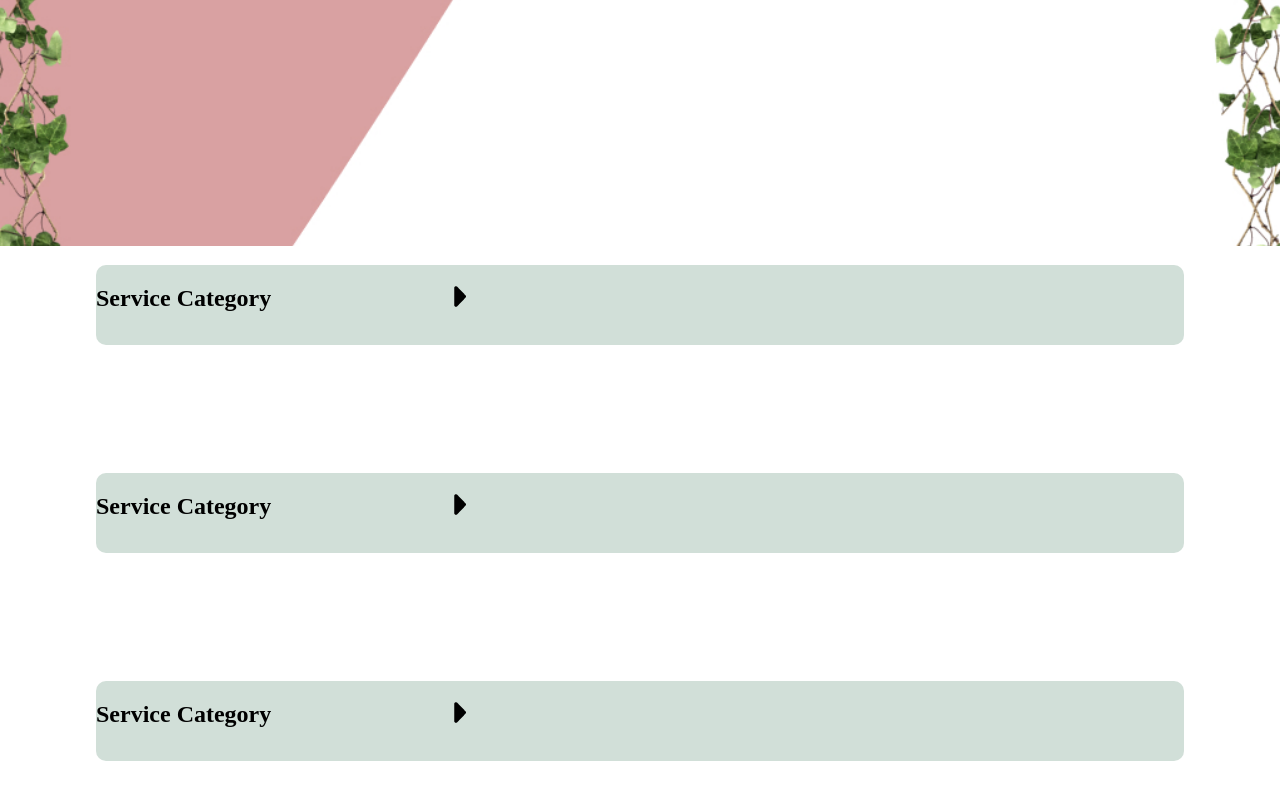
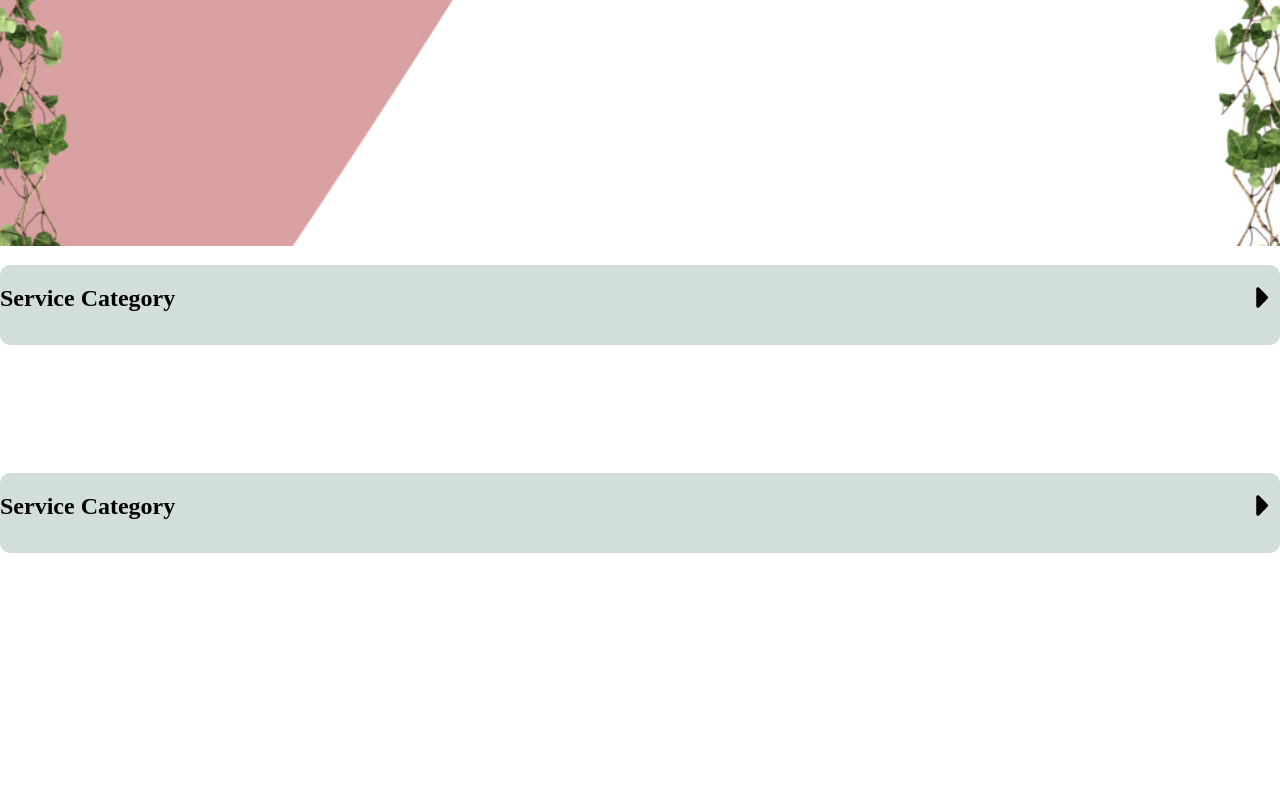
Before and after one commit to JeremiahSifuentes/hells-paradise-nails, a React (Create React App) app: page / in a window 1280 px wide. Shown: the part 554-1354 px from the top of the page. After the commit the page ends 1235 px from the top, so only its background shows below. Built offline with nearby package versions, Linux system fonts and the light colour scheme.

Commit message:
first working animation

```diff
--- a/src/App.css
+++ b/src/App.css
@@ -9,6 +9,14 @@
   height: 100vh;
   width: 100vw;
   position: absolute;
+}
+
+.main-content {
+  padding-top: 64%;
+  display: flex;
+  flex-direction: column;
+  align-items: center;
+
 }
 
 .service-container {
@@ -23,24 +31,36 @@
   transition: ease-in .6s;
   overflow: auto;
   position: relative;
-  width: 85vw;
   font-family: Oswald;
   margin-bottom: 10%;
 }
 
-.main-content {
-  padding-top: 64%;
+.service-container-expanded {
+  outline: none;
+  border: none;
+  border-radius: 10px;
+  cursor: pointer;
   display: flex;
   flex-direction: column;
-  align-items: center;
+  background-color: #D1DFD8;
+  height: 60vh;
+  transition: ease-in .6s;
+  overflow: auto;
+  position: relative;
+  font-family: Oswald;
+  margin-bottom: 10%;
+}
+
+.service-container-header {
+  display: flex;
+  justify-content: space-between;
+}
+
+.service-container-btn {
+  background: 0%;
+  border-color: transparent;
+}
+
+.service-container-content {
 
 }
-
-.flex-item1 {
-  display: flex;
-  align-items: center;
-}
-
-.flex-item1 a {
-  padding-left: 15%;
-}
--- a/src/App.js
+++ b/src/App.js
@@ -1,7 +1,9 @@
 import './App.css';
 import background from '../src/images/BackgroundImage.jpg';
 import backgroundTablet from '../src/images/Tablets.jpg';
-import ServiceCard from './components/ServicesContainer'
+import ServicesContainer from './components/ServicesContainer';
+
+
 
 
 function App() {
@@ -17,9 +19,8 @@ function App() {
         backgroundRepeat: 'no-repeat',
         }}>
           <div className='main-content'>
-          <ServiceCard/>
-          <ServiceCard/>
-          <ServiceCard/>
+            <ServicesContainer />
+            <ServicesContainer />
           </div>
       </div>
 
--- /dev/null
+++ b/src/components/Button.js
@@ -0,0 +1,16 @@
+import buttonImg from '../images/sort-down-solid 1.png'
+
+const Button = ({onClick}) => {
+
+
+
+    return (
+        <>
+            <button className='service-container-btn' onClick={onClick}>
+                <img src={buttonImg} alt='expand-services'/>
+            </button>
+        </>
+    )
+}
+
+export default Button
--- a/src/components/ServiceCard.js
+++ b/src/components/ServiceCard.js
@@ -0,0 +1,13 @@
+
+
+const ServiceCard = () => {
+    return (
+        <div>
+            <h3 className="card-title">Title of Service</h3>
+            <h4 className="card-time-price">(Time and Price)</h4>
+            <p className="card-description">Lorem, ipsum dolor sit amet consectetur adipisicing elit. Impedit id vitae quam porro deleniti tenetur cumque fuga corporis sit ad libero eos saepe repudiandae voluptatum facere ab maiores molestias accusantium doloribus nihil nostrum reprehenderit, molestiae harum. Corrupti ab quod impedit, odit esse minus consectetur ut, fuga, tenetur eveniet exercitationem. Nam vero iste corrupti beatae natus.</p>
+        </div>
+    )
+}
+
+export default ServiceCard
--- a/src/components/ServicesContainer.js
+++ b/src/components/ServicesContainer.js
@@ -1,25 +1,40 @@
-import buttonImg from '../images/sort-down-solid 1.png'
+import Button from '../components/Button';
+import ServiceCard from '../components/ServiceCard'
+import {useState} from 'react';
 
 import React from 'react'
 
 const ServicesContainer = () => {
+
+    const [isActive, setActive] = useState("false");
+
+    const onClick = () => {
+        console.log('Clicked first event handled!')
+        setActive(!isActive);
+    }
+
     return (
         <>
-            <div className='service-container'>
-                <div className="flex-item1">
+            <div onClick={onClick} className={isActive ? "service-container" : "service-container-expanded"}>
+                <div className="service-container-header">
                     <h2>Service Category</h2>
-                    <a>
-                        <img src={buttonImg} onClick="" />
-                    </a>
+                     <Button/>
                 </div>
-                <div className="flex-item2">
-                    <h3 className="card-title">Title of Service</h3>
-                    <h4 className="card-time-price">(Time and Price)</h4>
-                    <p className="card-description">Lorem, ipsum dolor sit amet consectetur adipisicing elit. Impedit id vitae quam porro deleniti tenetur cumque fuga corporis sit ad libero eos saepe repudiandae voluptatum facere ab maiores molestias accusantium doloribus nihil nostrum reprehenderit, molestiae harum. Corrupti ab quod impedit, odit esse minus consectetur ut, fuga, tenetur eveniet exercitationem. Nam vero iste corrupti beatae natus.</p>
+                <div className='service-container-content'>
+                    <ServiceCard />
                 </div>
             </div>
-        </>
+    </>
     )
 }
 
+
+
+
 export default ServicesContainer
+// This is f
+//  <div className="flex-item2">
+//      <h3 className="card-title">Title of Service</h3>
+//      <h4 className="card-time-price">(Time and Price)</h4>
+//      <p className="card-description">Lorem, ipsum dolor sit amet consectetur adipisicing elit. Impedit id vitae quam porro deleniti tenetur cumque fuga corporis sit ad libero eos saepe repudiandae voluptatum facere ab maiores molestias accusantium doloribus nihil nostrum reprehenderit, molestiae harum. Corrupti ab quod impedit, odit esse minus consectetur ut, fuga, tenetur eveniet exercitationem. Nam vero iste corrupti beatae natus.</p>
+// </div>
```
Also changed, not shown: src/components/ServiceCategoryTitle.js (added, +11 -0 lines).
